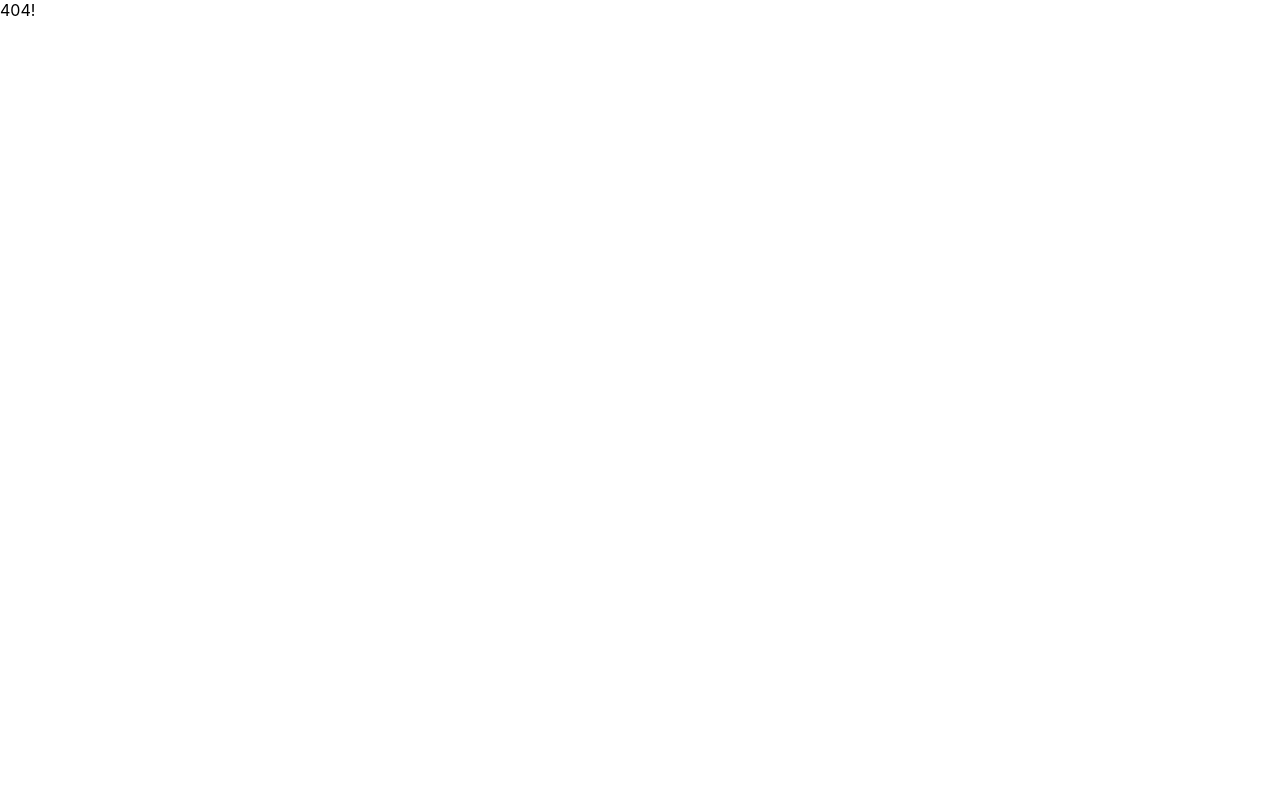
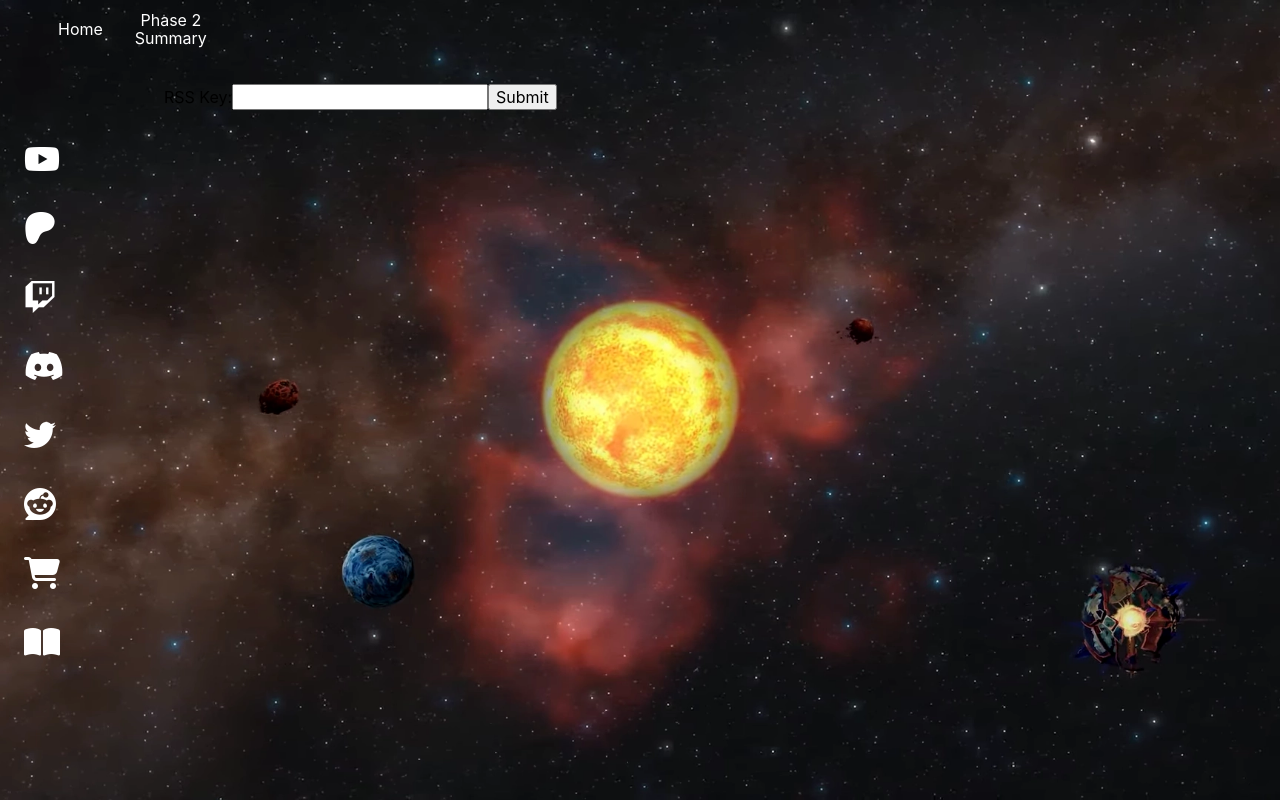
Before and after one commit to jrthayer/WorldOfIo.info, a React (Create React App) app: page /rss in a window 1280 px wide. Built offline with nearby package versions, Linux system fonts and the light colour scheme.

Commit message:
Add skeleton rss functionality

```diff
--- a/package.json
+++ b/package.json
@@ -6,6 +6,7 @@
         "react-error-overlay": "6.0.9"
     },
     "dependencies": {
+        "axios": "^1.2.5",
         "csstype": "^3.0.10",
         "react": "^16.6.1",
         "react-dom": "^16.6.1",
--- a/src/App.js
+++ b/src/App.js
@@ -4,6 +4,7 @@ import { BrowserRouter as Router, Routes, Route } from "react-router-dom";
 
 import Home from "pages/home/home";
 import Phase2 from "pages/phase2/phase2";
+import Rss from "pages/rss/rss";
 
 import "./styles/main.scss";
 
@@ -40,6 +41,7 @@ function App() {
                                     exact
                                     element={<Phase2 />}
                                 />
+                                <Route path="/rss" exact element={<Rss />} />
                                 <Route path="*" element={<div>404!</div>} />
                             </Routes>
                         </ScrollToTop>
--- /dev/null
+++ b/src/pages/rss/components/feed.jsx
@@ -0,0 +1,7 @@
+import React from "react";
+
+function Feed(props) {
+    return <div>{JSON.stringify(props.data)}</div>;
+}
+
+export default Feed;
--- /dev/null
+++ b/src/pages/rss/components/form.jsx
@@ -0,0 +1,43 @@
+import React, { useState, useEffect } from "react";
+
+function Form(props) {
+    const [inputValue, setInputValue] = useState("");
+    const [errorMessage, setErrorMessage] = useState("");
+
+    function handleSubmit(event) {
+        event.preventDefault();
+
+        // check for valid input
+        // prettier-ignore
+        if (!inputValue.includes("https://www.patreon.com/rss/worldofio?auth="))
+        {
+            setErrorMessage("Provided input is not a patreon rss feed!");
+            return;
+        }
+
+        props.setParentKey(inputValue);
+    }
+
+    //Allows parent component set error message
+    useEffect(() => {
+        setErrorMessage(props.parentError);
+    }, [props.parentError]);
+
+    return (
+        <form onSubmit={handleSubmit}>
+            <label>
+                RSS Key:
+                <input
+                    type="text"
+                    value={inputValue}
+                    onChange={(event) => setInputValue(event.target.value)}
+                />
+            </label>
+
+            <button type="submit">Submit</button>
+            {errorMessage !== "" ? <div>{errorMessage}</div> : null}
+        </form>
+    );
+}
+
+export default Form;
--- /dev/null
+++ b/src/pages/rss/rss.js
@@ -0,0 +1,85 @@
+import React from "react";
+import { useState, useEffect, Fragment } from "react";
+import axios from "axios";
+
+//components
+import SocialDrawerBar from "layout/drawerbars/socialDrawerBar";
+import NavBar from "layout/navBar/navBar";
+import Section from "components/containers/section";
+
+import Feed from "./components/feed";
+import Form from "./components/form";
+
+//hooks
+import useSetBackground from "hooks/useSetBackground";
+import useSetPrimaryColor from "hooks/useSetPrimaryColor";
+
+//images
+import backgroundImage from "images/ioverse-background.webp";
+
+function Rss() {
+    const [validKey, setValidKey] = useState(false);
+    const [key, setKey] = useState("");
+    const [errorMessage, setErrorMessage] = useState("");
+    const [data, setData] = useState("");
+
+    useSetBackground(backgroundImage);
+    useSetPrimaryColor(190, 48, 60);
+
+    useEffect(() => {
+        document.title = "RSS Feed";
+    }, []);
+
+    function handleKeyChange(newState) {
+        setKey(newState);
+    }
+
+    //sends request to cors proxy when key is changed
+    useEffect(() => {
+        //check for empty key
+        if (key === "") {
+            setValidKey(false);
+            return;
+        }
+
+        axios(`https://cors-proxy-gules.vercel.app/api/patreon?url=${key}`)
+            .then((response) => {
+                // prettier-ignore
+                if (!response.data.hasOwnProperty("title") || response.data.title !== "IOverse RSS Feed") {
+                    // prettier-ignore
+                    setErrorMessage("Invalid RSS link! Please make sure your subscription is active!");
+                    setValidKey(false);
+                    return;
+                }
+
+                setValidKey(true);
+                setData(response.data);
+            })
+            .catch((error) => console.error(error));
+    }, [key]);
+
+    return (
+        <Fragment>
+            <NavBar />
+
+            <SocialDrawerBar
+                mediaQuery="(min-width: 1200px) and (min-height: 700px)"
+                width="225px"
+                orientation="left"
+                type="transparent"
+            ></SocialDrawerBar>
+            <Section features="fullscreen">
+                {validKey ? (
+                    <Feed data={data}></Feed>
+                ) : (
+                    <Form
+                        setParentKey={handleKeyChange}
+                        parentError={errorMessage}
+                    ></Form>
+                )}
+            </Section>
+        </Fragment>
+    );
+}
+
+export default Rss;
```
Also changed, not shown: 1 other file (tests, documents, lock files or other folders).
